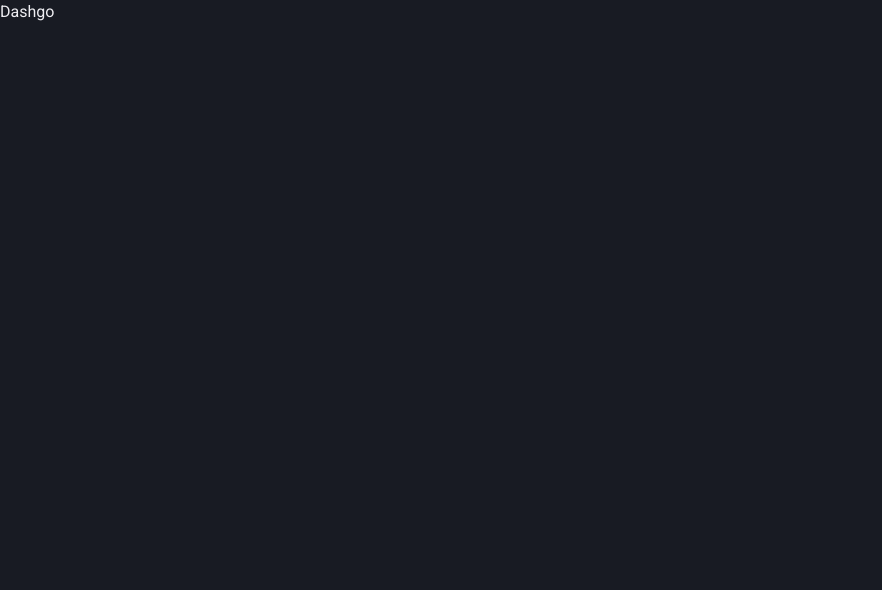
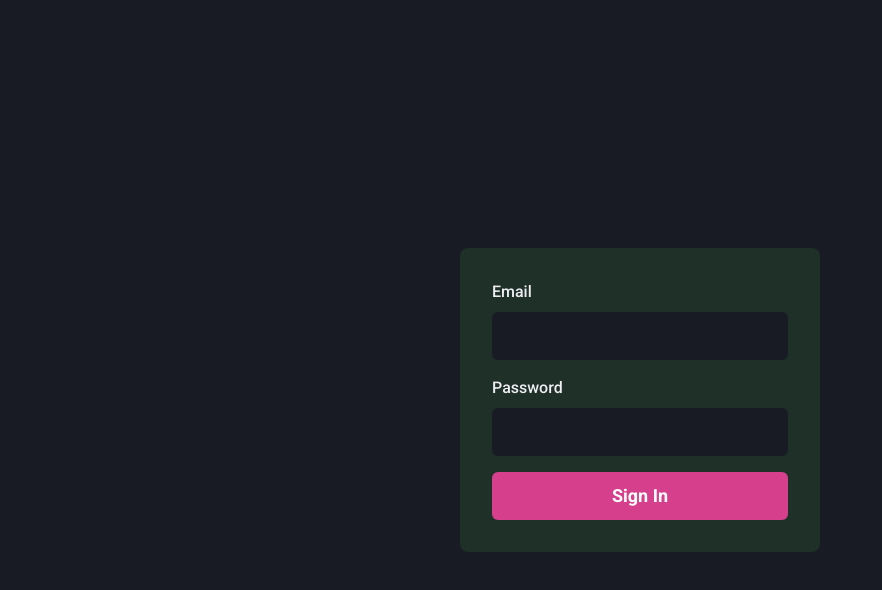
Before and after one commit to leticiafrontend/ignite-react, a Next.js app in the folder capitulo-04/dashgo/: page / in a window 1280 px wide. Shown: the top 590 px of the page, without its empty margins (0-882 px from the left). Built offline with nearby package versions, Linux system fonts and the light colour scheme.

Commit message:
adiciona pagina de sign in

```diff
--- a/capitulo-04/dashgo/src/pages/index.tsx
+++ b/capitulo-04/dashgo/src/pages/index.tsx
@@ -1,5 +1,58 @@
+import {
+  Button,
+  Flex,
+  FormControl,
+  FormLabel,
+  Input,
+  Stack,
+} from '@chakra-ui/react';
+
 const Home = () => {
-  return <h1>Dashgo</h1>;
+  return (
+    <Flex w="100vw" h="100vh" align="center" justify="center">
+      <Flex
+        as="form"
+        width="100%"
+        maxWidth={360}
+        bg="gray.800"
+        p={8}
+        borderRadius={8}
+        flexDir="column"
+      >
+        <Stack spacing={4}>
+          <FormControl>
+            <FormLabel htmlFor="email">Email</FormLabel>
+            <Input
+              name="email"
+              type="email"
+              id="email"
+              focusBorderColor="pink.500"
+              bgColor="gray.900"
+              variant="filled"
+              _hover={{ bgColor: 'gray.900' }}
+              size="lg"
+            />
+          </FormControl>
+          <FormControl>
+            <FormLabel htmlFor="password">Password</FormLabel>
+            <Input
+              name="password"
+              type="password"
+              id="password"
+              focusBorderColor="pink.500"
+              bgColor="gray.900"
+              variant="filled"
+              _hover={{ bgColor: 'gray.900' }}
+              size="lg"
+            />
+          </FormControl>
+          <Button type="submit" mt="6" colorScheme="pink" size="lg">
+            Sign In
+          </Button>
+        </Stack>
+      </Flex>
+    </Flex>
+  );
 };
 
 export default Home;
```
